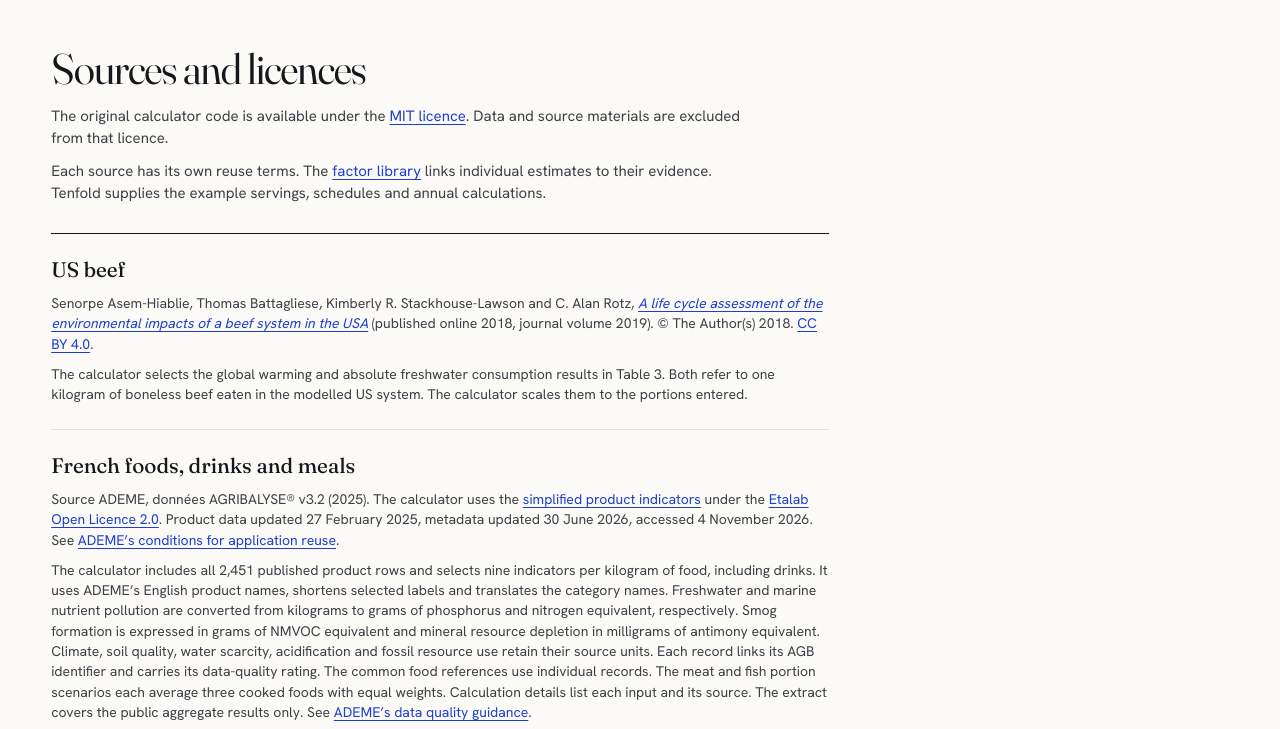
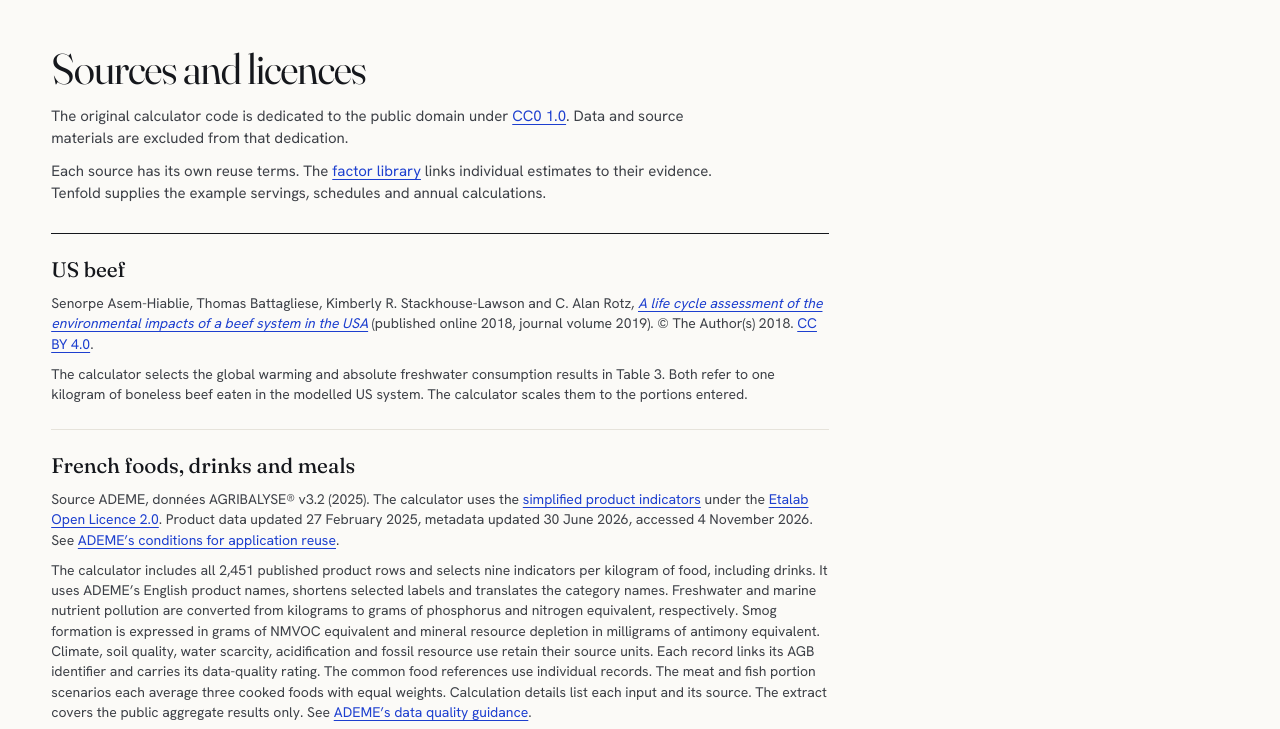
Before and after one commit to nf-s/everyday-impact, a website: page dist/credits.html in a window 1280 px wide. Shown: the part 59-788 px from the top of the page. Drawn offline with Linux system fonts and the light colour scheme.

Commit message:
Replace MIT with CC0 and note AI generation in README
Co-Authored-By: Claude Fable 5.2 <noreply@anthropic.com>

```diff
--- a/dist/credits.html
+++ b/dist/credits.html
@@ -21,7 +21,7 @@
   </header>
   <main id="main" class="page credits-page">
     <h1>Sources and licences</h1>
-    <p>The original calculator code is available under the <a href="notices/tenfold-MIT.txt">MIT licence</a>. Data and source materials are excluded from that licence.</p>
+    <p>The original calculator code is dedicated to the public domain under <a href="notices/tenfold-CC0.txt">CC0 1.0</a>. Data and source materials are excluded from that dedication.</p>
     <p>Each source has its own reuse terms. The <a href="./#library">factor library</a> links individual estimates to their evidence. Tenfold supplies the example servings, schedules and annual calculations.</p>
 
     <section class="record">
--- a/package.json
+++ b/package.json
@@ -10,5 +10,6 @@
   },
   "devDependencies": {
     "wrangler": "4.155.0"
-  }
+  },
+  "license": "CC0-1.0"
 }
```
Also changed, not shown: README.md, dist/notices/tenfold-CC0.txt (added), dist/notices/tenfold-MIT.txt (deleted), 1 other file.
